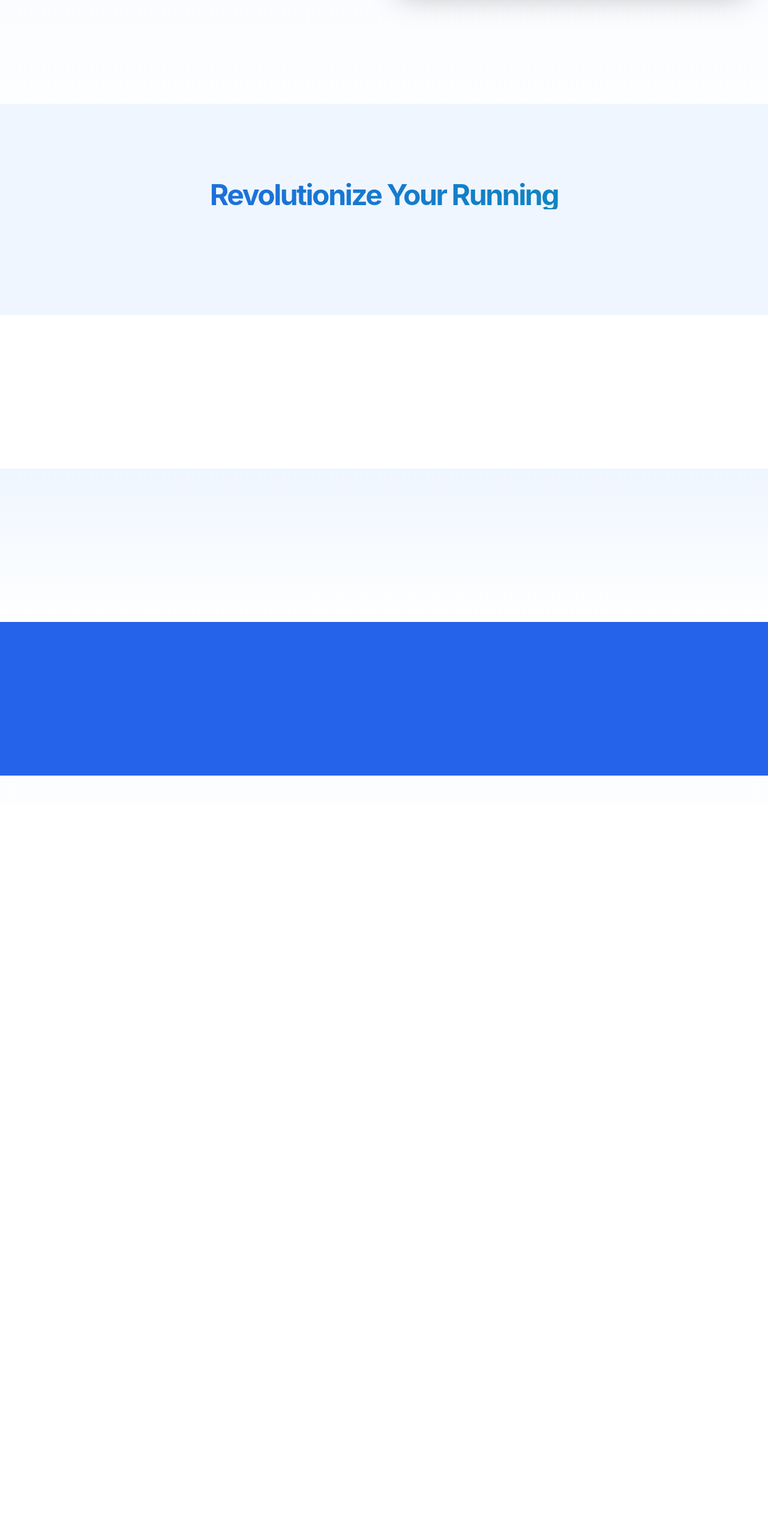
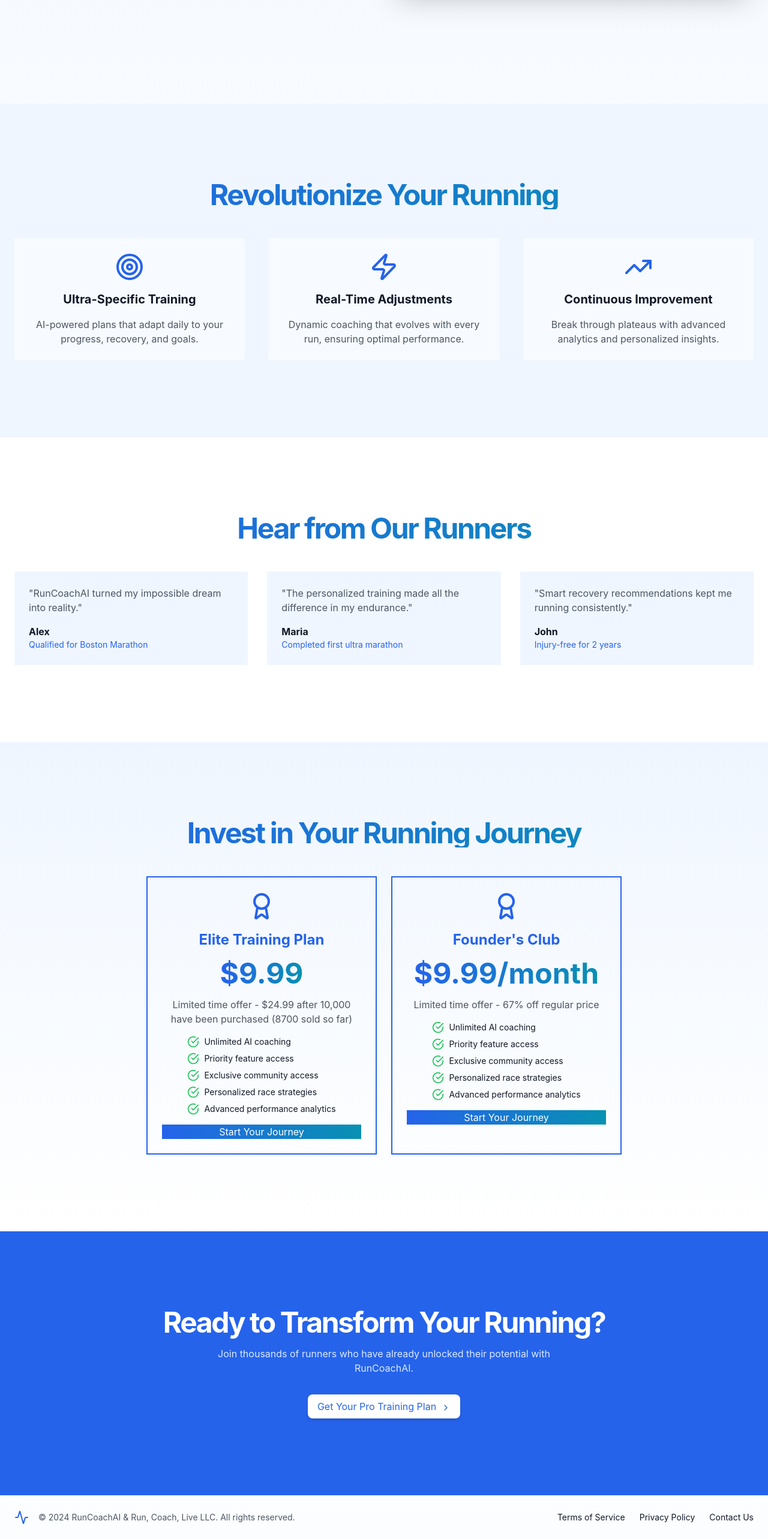
Before and after one commit to jpwilson/RunCoachAI, a React (Create React App) app: page / in a window 1280 px wide. Shown: the part 744-3310 px from the top of the page at 60% size. Before the commit the page ends 2086 px from the top, so only its background shows below. Built offline with nearby package versions, Linux system fonts and the light colour scheme.

Commit message:
add pricing,testimonials, features, footer

```diff
--- a/package.json
+++ b/package.json
@@ -15,6 +15,7 @@
     "lucide-react": "^0.359.0",
     "react": "^18.2.0",
     "react-dom": "^18.2.0",
+    "react-router-dom": "^6.26.2",
     "react-scripts": "5.0.1",
     "web-vitals": "^3.5.2"
   },
--- a/src/LandingPage.tsx
+++ b/src/LandingPage.tsx
@@ -11,6 +11,7 @@ import {
   TrendingUp,
   Award,
 } from "lucide-react";
+
 // Add this line to import your image
 import runnerImage from "../src/images/five_km_progress.png"; // Adjust the path as needed
 
@@ -122,7 +123,36 @@ export default function LandingPage() {
               Revolutionize Your Running
             </h2>
             <div className="grid gap-10 sm:grid-cols-2 md:grid-cols-3">
-              {/* Feature cards go here */}
+              <Card className="bg-white/50 backdrop-blur-sm border-blue-100 hover:shadow-lg transition-all hover:-translate-y-1">
+                <CardContent className="flex flex-col items-center space-y-4 p-6">
+                  <Target className="h-12 w-12 text-blue-600" />
+                  <h3 className="text-xl font-bold">Ultra-Specific Training</h3>
+                  <p className="text-gray-600 text-center">
+                    AI-powered plans that adapt daily to your progress,
+                    recovery, and goals.
+                  </p>
+                </CardContent>
+              </Card>
+              <Card className="bg-white/50 backdrop-blur-sm border-blue-100 hover:shadow-lg transition-all hover:-translate-y-1">
+                <CardContent className="flex flex-col items-center space-y-4 p-6">
+                  <Zap className="h-12 w-12 text-blue-600" />
+                  <h3 className="text-xl font-bold">Real-Time Adjustments</h3>
+                  <p className="text-gray-600 text-center">
+                    Dynamic coaching that evolves with every run, ensuring
+                    optimal performance.
+                  </p>
+                </CardContent>
+              </Card>
+              <Card className="bg-white/50 backdrop-blur-sm border-blue-100 hover:shadow-lg transition-all hover:-translate-y-1">
+                <CardContent className="flex flex-col items-center space-y-4 p-6">
+                  <TrendingUp className="h-12 w-12 text-blue-600" />
+                  <h3 className="text-xl font-bold">Continuous Improvement</h3>
+                  <p className="text-gray-600 text-center">
+                    Break through plateaus with advanced analytics and
+                    personalized insights.
+                  </p>
+                </CardContent>
+              </Card>
             </div>
           </div>
         </section>
@@ -132,7 +162,42 @@ export default function LandingPage() {
           id="testimonials"
           className="w-full py-12 md:py-24 lg:py-32 bg-white"
         >
-          {/* Testimonials content */}
+          <div className="container mx-auto px-4 md:px-6">
+            <h2 className="text-3xl font-bold tracking-tighter sm:text-5xl text-center mb-12 bg-clip-text text-transparent bg-gradient-to-r from-blue-600 to-cyan-600">
+              Hear from Our Runners
+            </h2>
+            <div className="grid gap-8 md:grid-cols-2 lg:grid-cols-3">
+              {[
+                {
+                  name: "Alex",
+                  achievement: "Qualified for Boston Marathon",
+                  quote: "RunCoachAI turned my impossible dream into reality.",
+                },
+                {
+                  name: "Maria",
+                  achievement: "Completed first ultra marathon",
+                  quote:
+                    "The personalized training made all the difference in my endurance.",
+                },
+                {
+                  name: "John",
+                  achievement: "Injury-free for 2 years",
+                  quote:
+                    "Smart recovery recommendations kept me running consistently.",
+                },
+              ].map((testimonial, index) => (
+                <Card key={index} className="bg-blue-50 border-blue-100">
+                  <CardContent className="p-6">
+                    <p className="text-gray-600 mb-4">"{testimonial.quote}"</p>
+                    <p className="font-bold">{testimonial.name}</p>
+                    <p className="text-sm text-blue-600">
+                      {testimonial.achievement}
+                    </p>
+                  </CardContent>
+                </Card>
+              ))}
+            </div>
+          </div>
         </section>
 
         {/* Pricing Section */}
@@ -140,16 +205,137 @@ export default function LandingPage() {
           id="pricing"
           className="w-full py-12 md:py-24 lg:py-32 bg-gradient-to-b from-blue-50 to-white"
         >
-          {/* Pricing content */}
+          <div className="container mx-auto px-4 md:px-6">
+            <h2 className="text-3xl font-bold tracking-tighter sm:text-5xl text-center mb-12 bg-clip-text text-transparent bg-gradient-to-r from-blue-600 to-cyan-600 gap-10">
+              Invest in Your Running Journey
+            </h2>
+            <div className="flex justify-center space-x-6">
+              <Card className="w-full max-w-sm border-2 border-blue-600 hover:shadow-2xl transition-all hover:-translate-y-1">
+                <CardContent className="flex flex-col items-center space-y-4 p-6">
+                  <Award className="h-12 w-12 text-blue-600" />
+                  <h3 className="text-2xl font-bold text-blue-600">
+                    Elite Training Plan
+                  </h3>
+                  <div className="text-5xl font-bold bg-clip-text text-transparent bg-gradient-to-r from-blue-600 to-cyan-600">
+                    $9.99
+                  </div>
+                  <p className="text-gray-600 text-center">
+                    Limited time offer - $24.99 after 10,000 have been purchased
+                    (8700 sold so far)
+                  </p>
+                  <ul className="space-y-2 text-sm">
+                    {[
+                      "Unlimited AI coaching",
+                      "Priority feature access",
+                      "Exclusive community access",
+                      "Personalized race strategies",
+                      "Advanced performance analytics",
+                    ].map((feature, index) => (
+                      <li key={index} className="flex items-center">
+                        <CheckCircle className="mr-2 h-5 w-5 text-green-500" />
+                        {feature}
+                      </li>
+                    ))}
+                  </ul>
+                  <Button
+                    className="w-full bg-gradient-to-r from-blue-600 to-cyan-600 text-white hover:from-blue-700 hover:to-cyan-700 transition-colors"
+                    onClick={handleSubmit}
+                  >
+                    Start Your Journey
+                  </Button>
+                </CardContent>
+              </Card>
+              {/* second card */}
+              <Card className="w-full max-w-sm border-2 border-blue-600 hover:shadow-2xl transition-all hover:-translate-y-1">
+                <CardContent className="flex flex-col items-center space-y-4 p-6">
+                  <Award className="h-12 w-12 text-blue-600" />
+                  <h3 className="text-2xl font-bold text-blue-600">
+                    Founder's Club
+                  </h3>
+                  <div className="text-5xl font-bold bg-clip-text text-transparent bg-gradient-to-r from-blue-600 to-cyan-600">
+                    $9.99/month
+                  </div>
+                  <p className="text-gray-600 text-center">
+                    Limited time offer - 67% off regular price
+                  </p>
+                  <ul className="space-y-2 text-sm">
+                    {[
+                      "Unlimited AI coaching",
+                      "Priority feature access",
+                      "Exclusive community access",
+                      "Personalized race strategies",
+                      "Advanced performance analytics",
+                    ].map((feature, index) => (
+                      <li key={index} className="flex items-center">
+                        <CheckCircle className="mr-2 h-5 w-5 text-green-500" />
+                        {feature}
+                      </li>
+                    ))}
+                  </ul>
+                  <Button
+                    className="w-full bg-gradient-to-r from-blue-600 to-cyan-600 text-white hover:from-blue-700 hover:to-cyan-700 transition-colors"
+                    onClick={handleSubmit}
+                  >
+                    Start Your Journey
+                  </Button>
+                </CardContent>
+              </Card>
+            </div>
+          </div>
         </section>
 
         {/* Call to Action Section */}
         <section className="w-full py-12 md:py-24 lg:py-32 bg-blue-600 text-white">
           {/* CTA content */}
+          <div className="container mx-auto px-4 md:px-6 text-center">
+            <h2 className="text-3xl font-bold tracking-tighter sm:text-5xl mb-4">
+              Ready to Transform Your Running?
+            </h2>
+            <p className="max-w-[600px] mx-auto mb-8 text-blue-100">
+              Join thousands of runners who have already unlocked their
+              potential with RunCoachAI.
+            </p>
+            <Button
+              className="bg-white text-blue-600 hover:bg-blue-50 transition-colorsfont-semibold py-2 px-4 rounded-lg hover:bg-blue-700 transition-colors duration-300 shadow-md hover:shadow-lg"
+              // size="lg"
+              onClick={handleSubmit}
+            >
+              <span>Get Your Pro Training Plan</span>
+              <ChevronRight className="ml-2 h-4 w-4 inline-block" />
+            </Button>
+          </div>
         </section>
       </main>
       <footer className="w-full py-6 px-4 md:px-6 border-t border-gray-200 bg-white/80 backdrop-blur-md">
         {/* Footer content */}
+        <div className="container mx-auto flex flex-col md:flex-row justify-between items-center">
+          <div className="flex items-center space-x-4">
+            <Activity className="h-6 w-6 text-blue-600" />
+            <p className="text-sm text-gray-600">
+              © 2024 RunCoachAI & Run, Coach, Live LLC. All rights reserved.
+            </p>
+          </div>
+          <nav className="flex gap-4 sm:gap-6 mt-4 md:mt-0">
+            <a
+              href="#"
+              className="text-sm hover:text-blue-600 transition-colors"
+            >
+              Terms of Service
+            </a>
+            <a
+              href="#"
+              className="text-sm hover:text-blue-600 transition-colors"
+            >
+              Privacy Policy
+            </a>
+            <a
+              href="#"
+              className="text-sm hover:text-blue-600 transition-colors"
+            >
+              Contact Us
+            </a>
+          </nav>
+        </div>
       </footer>
     </div>
   );
```
Also changed, not shown: 1 other file (tests, documents, lock files or other folders).
